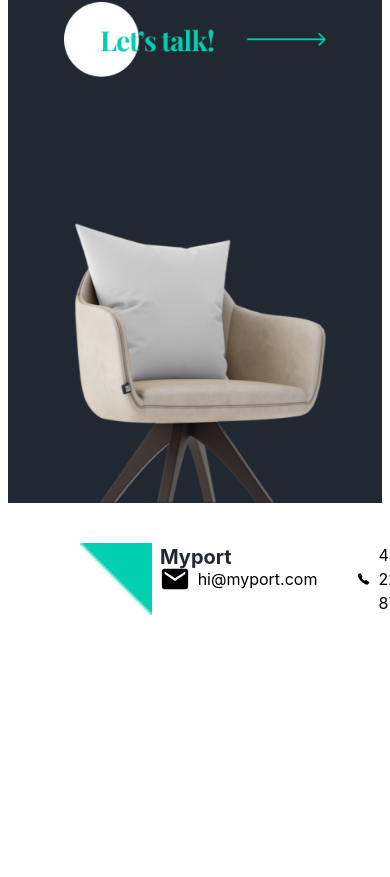
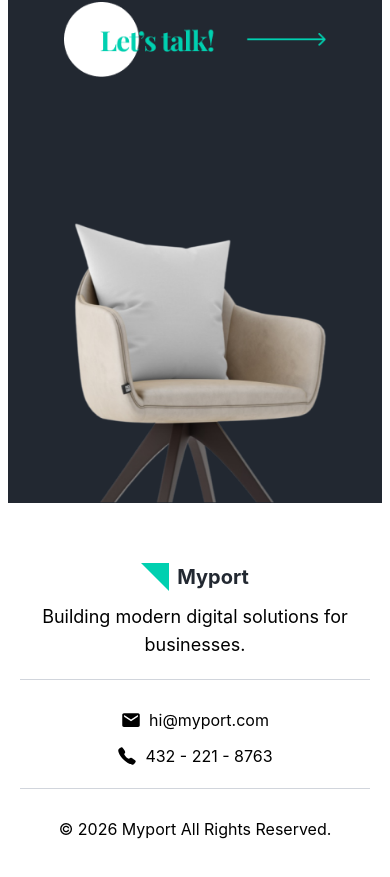
Before and after one commit to muneebkhan-dev/Agency-Website, a React (Vite) app: page / in a window 390 px wide. Shown: the part 5096-5973 px from the top of the page. Before the commit the page ends 5751 px from the top, so only its background shows below. Built offline with nearby package versions, Linux system fonts and the light colour scheme.

Commit message:
style(footer section): make section responsive across all breakpoints

```diff
--- a/index.html
+++ b/index.html
@@ -4,7 +4,7 @@
     <meta charset="UTF-8" />
     <link rel="icon" type="image/svg+xml" href="/favicon.svg" />
     <meta name="viewport" content="width=device-width, initial-scale=1.0" />
-    <title>agency-website</title>
+    <title>Agency Website</title>
   </head>
   <body>
     <div id="root"></div>
--- a/src/Components/Footer.jsx
+++ b/src/Components/Footer.jsx
@@ -1,20 +1,39 @@
 import React from "react"
 import { IoCall } from "react-icons/io5"
-import { IoMdMail } from "react-icons/io";
+import { IoMdMail } from "react-icons/io"
 
 const Footer = () => {
   return (
     <>
-      <footer className='relative px-20 py-10 flex justify-center'>
-        <div className='max-w-7xl w-full flex justify-between'>
-          <div className='flex gap-2 font-bold'>
-            <img src='/public/images/TRIANGLE.png' alt='' />
-            <h1 className='text-xl text-[#222831]'>Myport</h1>
+      <footer className='relative px-5 md:px-20 lg:px-20 py-10 flex justify-center'>
+        <div className='max-w-7xl w-full flex flex-col md:flex-row lg:flex-row justify-between items-center gap-7'>
+          <div className="footer-logo w-full md:w-auto lg:w-auto flex flex-col items-center py-5 md:py-0 lg:py-0 gap-3 border-b border-gray-300 md:border-none lg:border-none">
+            <div className='flex gap-2 font-bold'>
+              <img src='/public/images/TRIANGLE.png' alt='' />
+              <h1 className='text-xl text-[#222831]'>Myport</h1>
+            </div>
+            <div className='flex md:hidden lg:hidden text-center text-lg'>
+              Building modern digital solutions for businesses.
+            </div>
           </div>
-          <div className="flex gap-10">
-            <a href='mailto:hi@myport.com' className="flex items-center gap-2 text-base"><IoMdMail className="text-3xl" />hi@myport.com</a>
-            <a href='tel:432 - 221 - 8763' className="flex items-center gap-2 text-base"><IoCall className="text-3xl" />432 - 221 - 8763
+          <div className='footer-content w-full md:w-auto lg:w-auto flex flex-col md:flex-row lg:flex-row items-center gap-3 md:gap-15 lg:gap-15 pb-5 md:py-0 lg:py-0 border-b border-gray-300 md:border-none lg:border-none'>
+            <a
+              href='mailto:hi@myport.com'
+              className='flex items-center gap-2 text-base'
+            >
+              <IoMdMail className='text-xl md:text-3xl lg:text-3xl' />
+              hi@myport.com
             </a>
+            <a
+              href='tel:432 - 221 - 8763'
+              className='flex items-center gap-2 text-base'
+            >
+              <IoCall className='text-xl md:text-3xl lg:text-3xl' />
+              432 - 221 - 8763
+            </a>
+          </div>
+          <div className='flex md:hidden lg:hidden text-center'>
+            © 2026 Myport All Rights Reserved.
           </div>
         </div>
       </footer>
--- a/src/index.css
+++ b/src/index.css
@@ -105,6 +105,13 @@ body {
       width: 66%;
     }
 
+    .footer-logo {
+      width: 75%;
+    }
+
+    .footer-content {
+      width: 80%;
+    }
 
 
 }
```
